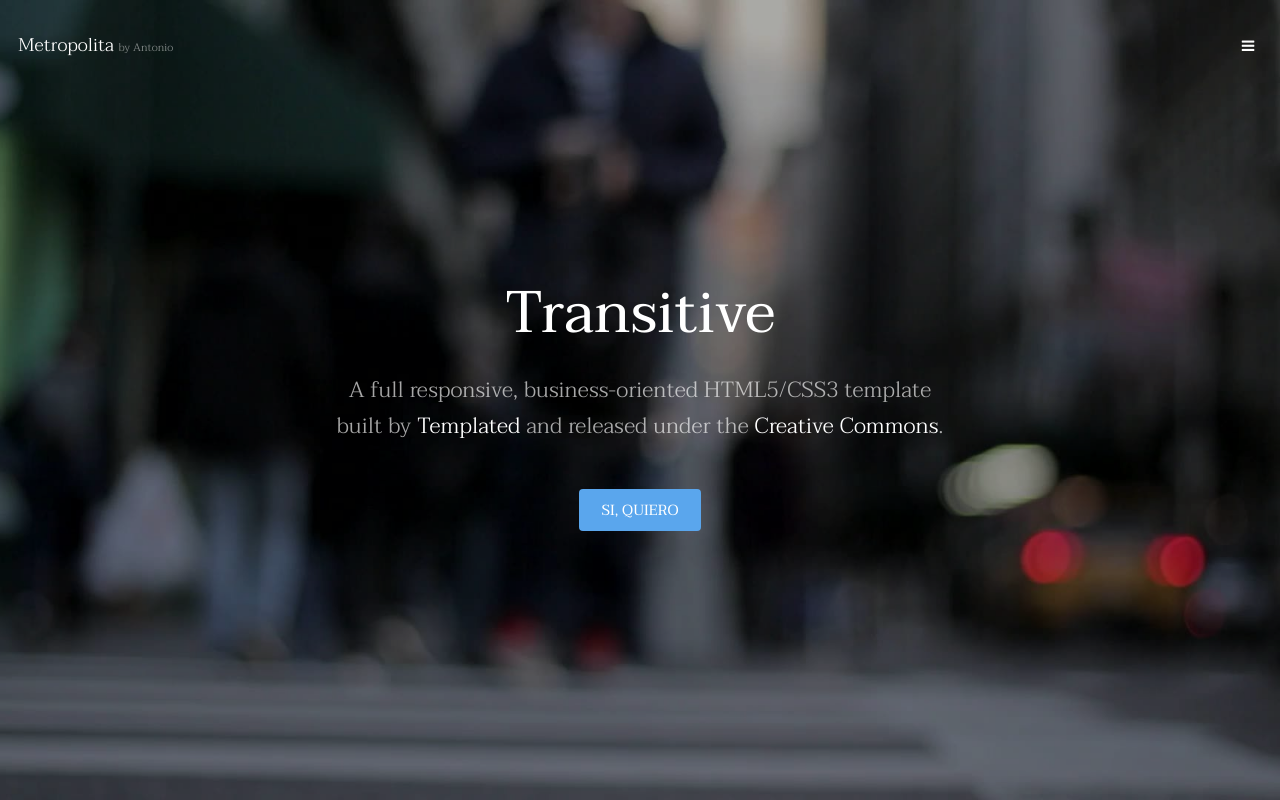
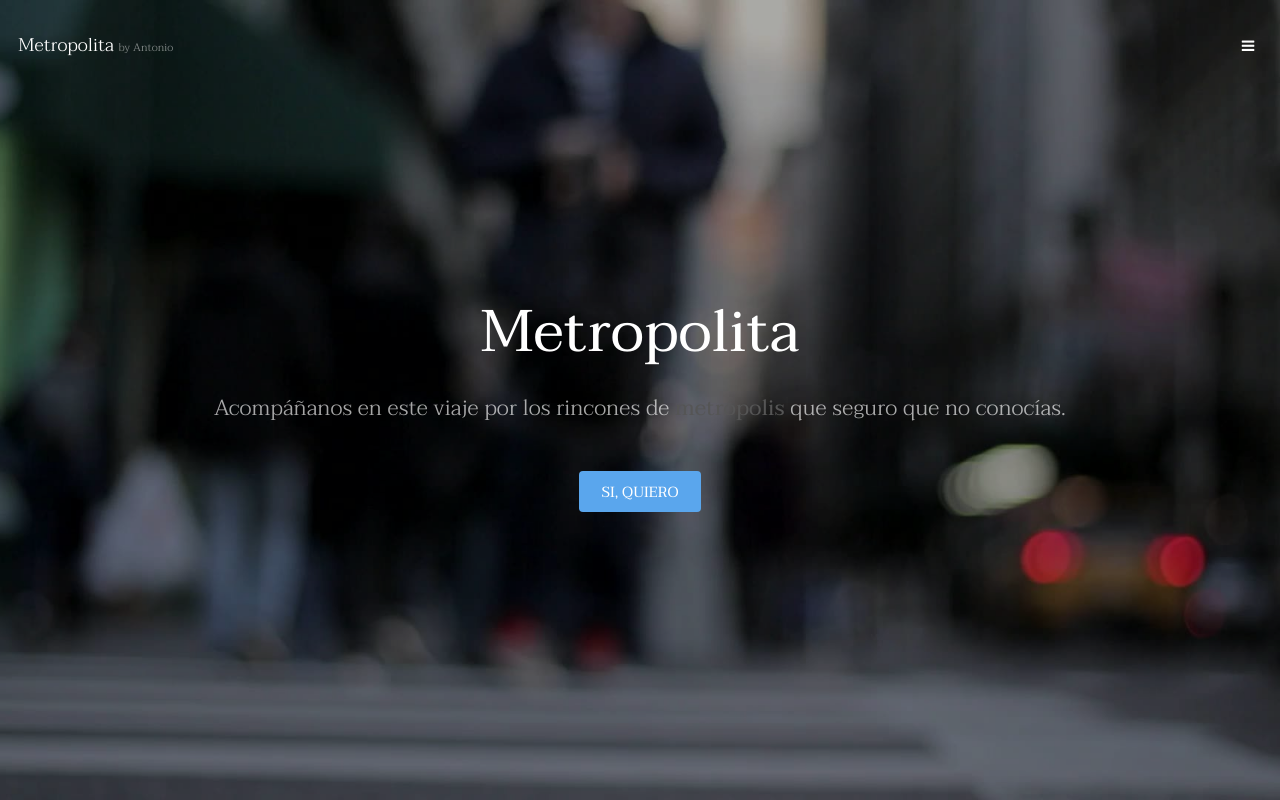
Before and after one commit to AntonioMolines/ED_04_REP_METROPOLITA, a plain HTML site: page index.html in a window 1280 px wide. Shown: the top 800 px of the page. Drawn offline with Linux system fonts and the light colour scheme.

Commit message:
frase bajo el h1 por Andres

```diff
--- a/index.html
+++ b/index.html
@@ -36,9 +36,8 @@
 		-->
 			<section id="banner" data-video="images/banner">
 				<div class="inner">
-					<h1>Transitive</h1>
-					<p>A full responsive, business-oriented HTML5/CSS3 template<br />
-					built by <a href="https://templated.co/">Templated</a> and released under the <a href="https://templated.co/license">Creative Commons</a>.</p>
+					<h1>Metropolita</h1>
+					<p>Acompáñanos en este viaje por los rincones de <b>metrópolis</b> que seguro que no conocías.</p>
 					<a href="#one" class="button special scrolly">Si, quiero</a>
 				</div>
 			</section>
```
